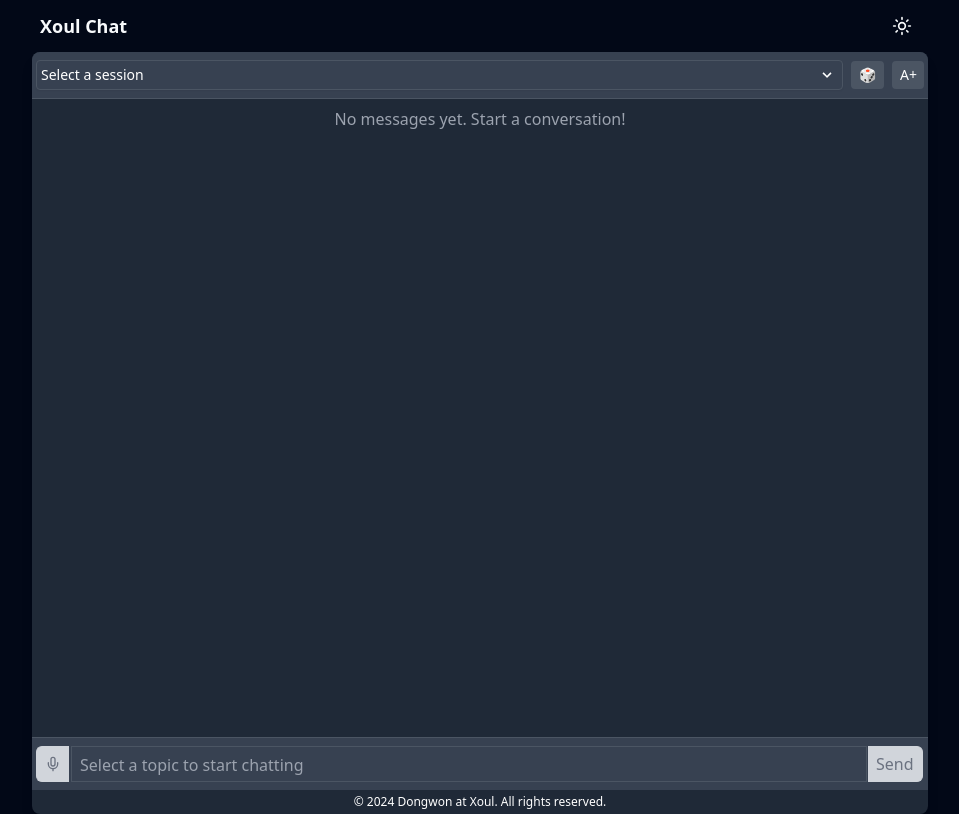
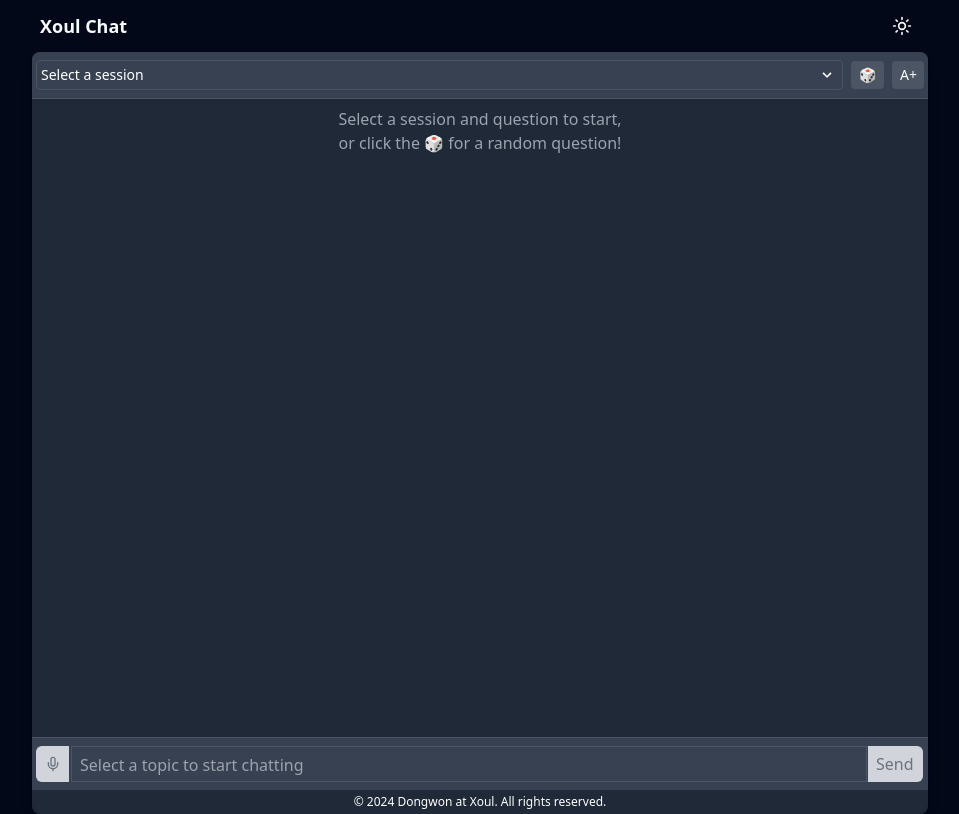
Before and after one commit to dom7kim/xoul-chat, a Next.js app: page / in a window 1280 px wide. Shown: the whole page, without its empty margins (160-1119 px from the left). Built offline with nearby package versions, Linux system fonts and the light colour scheme.

Commit message:
changes in the initial message

```diff
--- a/src/app/components/ChatMessages.js
+++ b/src/app/components/ChatMessages.js
@@ -90,7 +90,7 @@ export default function ChatMessages({ messages, darkMode, largeFont, isTyping }
     <div className={`space-y-2 overflow-y-auto max-h-full px-1 py-2 ${largeFont ? 'text-lg' : 'text-base'}`}>
       {messages.length === 0 ? (
         <p className={`text-center ${darkMode ? 'text-gray-400' : 'text-gray-500'}`}>
-          No messages yet. Start a conversation!
+          Select a session and question to start,<br />or click the 🎲 for a random question!
         </p>
       ) : (
         messages.map(renderMessage)
```
